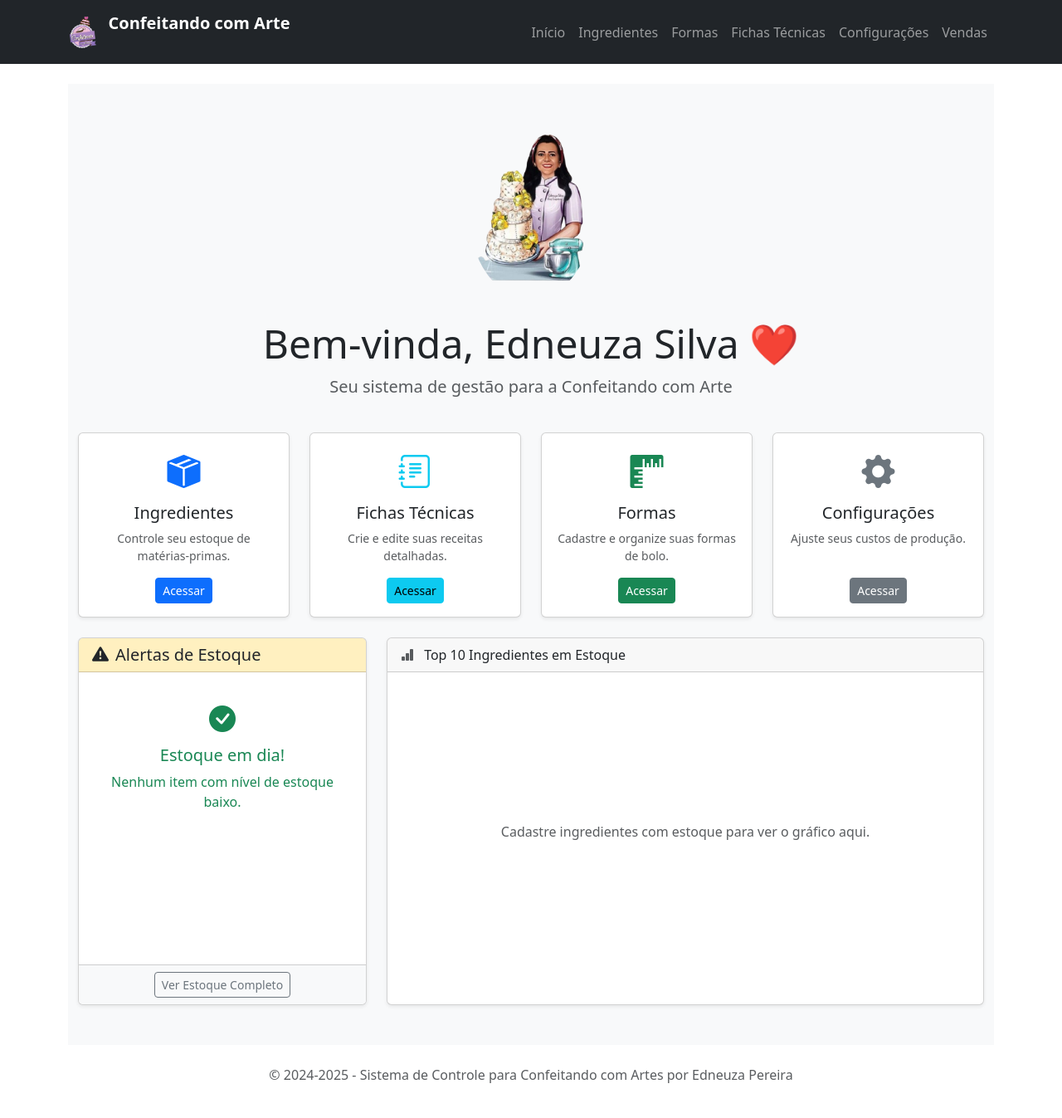
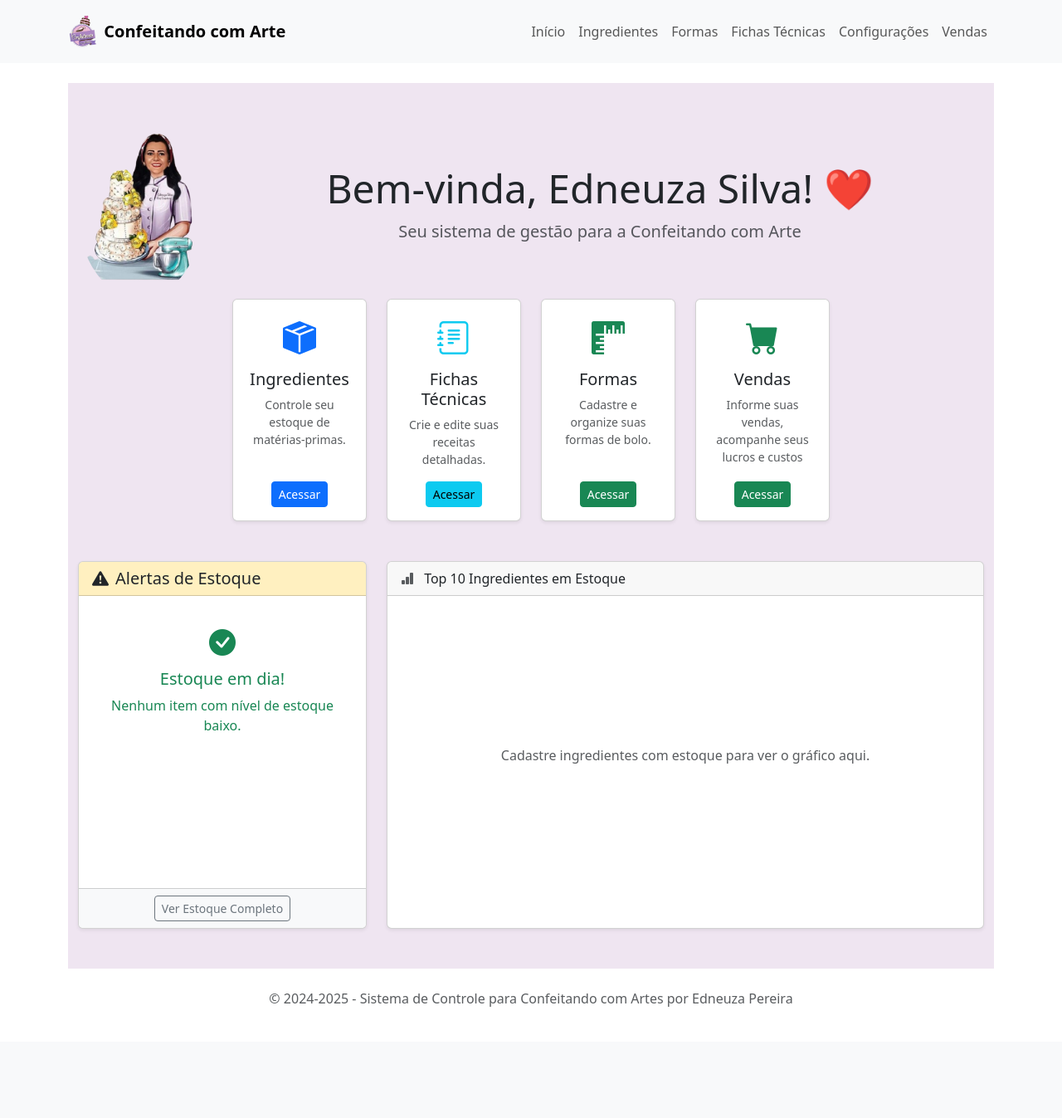
Before and after one commit to biinahc/gestao-confeitaria-flask, a Flask app: page / in a window 1280 px wide. Shown: the whole page at 83% size. After the commit the page ends 1213 px from the top, so only its background shows below. Run offline with Flask 3, Linux system fonts and the light colour scheme; data that the repository does not hold is empty.

Commit message:
atualizando o index com o atalho de vendas

```diff
--- a/templates/base.html
+++ b/templates/base.html
@@ -13,12 +13,12 @@
 </head>
 <body>
 
-    <nav class="navbar navbar-expand-lg navbar-dark bg-dark">
+    <nav class="navbar navbar-expand-lg navbar-light bg-light">
         <div class="container">
 
-<a class="navbar-brand" href="{{ url_for('index') }}">
+<a class="navbar-brand d-flex align-items-center" href="{{ url_for('index') }}">
 
-    <img src="{{ url_for('static', filename='images/logo_principal.png') }}"  height="50" class="d-inline-block align-text-top me-2">
+    <img src="{{ url_for('static', filename='images/logo_principal.png') }}"  height="50"  class="d-inline-block align-text-top me-2">
     Confeitando com Arte
 </a>
 
--- a/templates/index.html
+++ b/templates/index.html
@@ -3,18 +3,22 @@
 {% block title %}Painel Principal{% endblock %}
 
 {% block content %}
-    <div class="container-fluid py-5" style="background-color: #f8f9fa;">
+    <div class="container-fluid py-5" style="background-color: #e3d1e68f;">
         <div class="row justify-content-center text-center mb-4">
-            <div class="col-md-8">
-                <img src="{{ url_for('static', filename='images/logo_segundo.png') }}" alt="Logo Confeitando com Artes" class="img-fluid mb-4" style="max-width: 150px; border-radius: 50%;">
-                <h1 class="display-5">Bem-vinda, Edneuza Silva ❤️</h1>
+            <div class="d-flex align-items-center">
+    <img src="{{ url_for('static', filename='images/logo_segundo.png') }}" alt="Logo Confeitando com Artes"
+         class="img-fluid me-3" style="max-width: 150px; border-radius: 50%;">
+    <div class="text-center flex-grow-1">
+        <h1 class="display-5">Bem-vinda, Edneuza Silva! ❤️</h1>
         <p class="lead text-muted">Seu sistema de gestão para a Confeitando com Arte</p>
     </div>
 </div>
 
 
+  <div class="container" style="max-width: 1440px;">
+
     <div class="row justify-content-center">
-            <div class="col-lg-3 col-md-6 mb-4">
+        <div class="col-lg-2 col-md-6 mb-4">
             <div class="card shadow-sm h-100">
                 <div class="card-body d-flex flex-column align-items-center justify-content-center text-center">
                     <i class="bi bi-box-seam-fill text-primary mb-2" style="font-size: 2.5em;"></i>
@@ -24,7 +28,8 @@
                 </div>
             </div>
         </div>
-            <div class="col-lg-3 col-md-6 mb-4">
+
+        <div class="col-lg-2 col-md-6 mb-4">
             <div class="card shadow-sm h-100">
                 <div class="card-body d-flex flex-column align-items-center justify-content-center text-center">
                     <i class="bi bi-journal-text text-info mb-2" style="font-size: 2.5em;"></i>
@@ -34,7 +39,8 @@
                 </div>
             </div>
         </div>
-            <div class="col-lg-3 col-md-6 mb-4">
+
+        <div class="col-lg-2 col-md-6 mb-4">
             <div class="card shadow-sm h-100">
                 <div class="card-body d-flex flex-column align-items-center justify-content-center text-center">
                     <i class="bi bi-rulers text-success mb-2" style="font-size: 2.5em;"></i>
@@ -44,16 +50,25 @@
                 </div>
             </div>
         </div>
-            <div class="col-lg-3 col-md-6 mb-4">
+
+        <div class="col-lg-2 col-md-6 mb-4">
     <div class="card shadow-sm h-100">
         <div class="card-body d-flex flex-column align-items-center justify-content-center text-center">
-                        <i class="bi bi-gear-fill text-secondary mb-2" style="font-size: 2.5em;"></i>
-                        <h5 class="card-title">Configurações</h5>
-                        <p class="card-text small text-muted">Ajuste seus custos de produção.</p>
-                        <a href="{{ url_for('gerenciar_configuracoes') }}" class="btn btn-secondary btn-sm mt-auto">Acessar</a>
+            <i class="bi bi-cart-fill text-success mb-2" style="font-size: 2.5em;"></i>
+            <h5 class="card-title">Vendas </h5>
+            <p class="card-text small text-muted">
+                Informe suas vendas, acompanhe seus lucros e custos
+            </p>
+            <a href="{{ url_for('gerenciar_vendas') }}" class="btn btn-success btn-sm mt-auto">Acessar</a>
         </div>
     </div>
 </div>
+
+    </div>
+
+</div>
+
+
         </div>
 
         <div class="row g-4">
```
Lines whose indentation alone changed are shown as unchanged.
